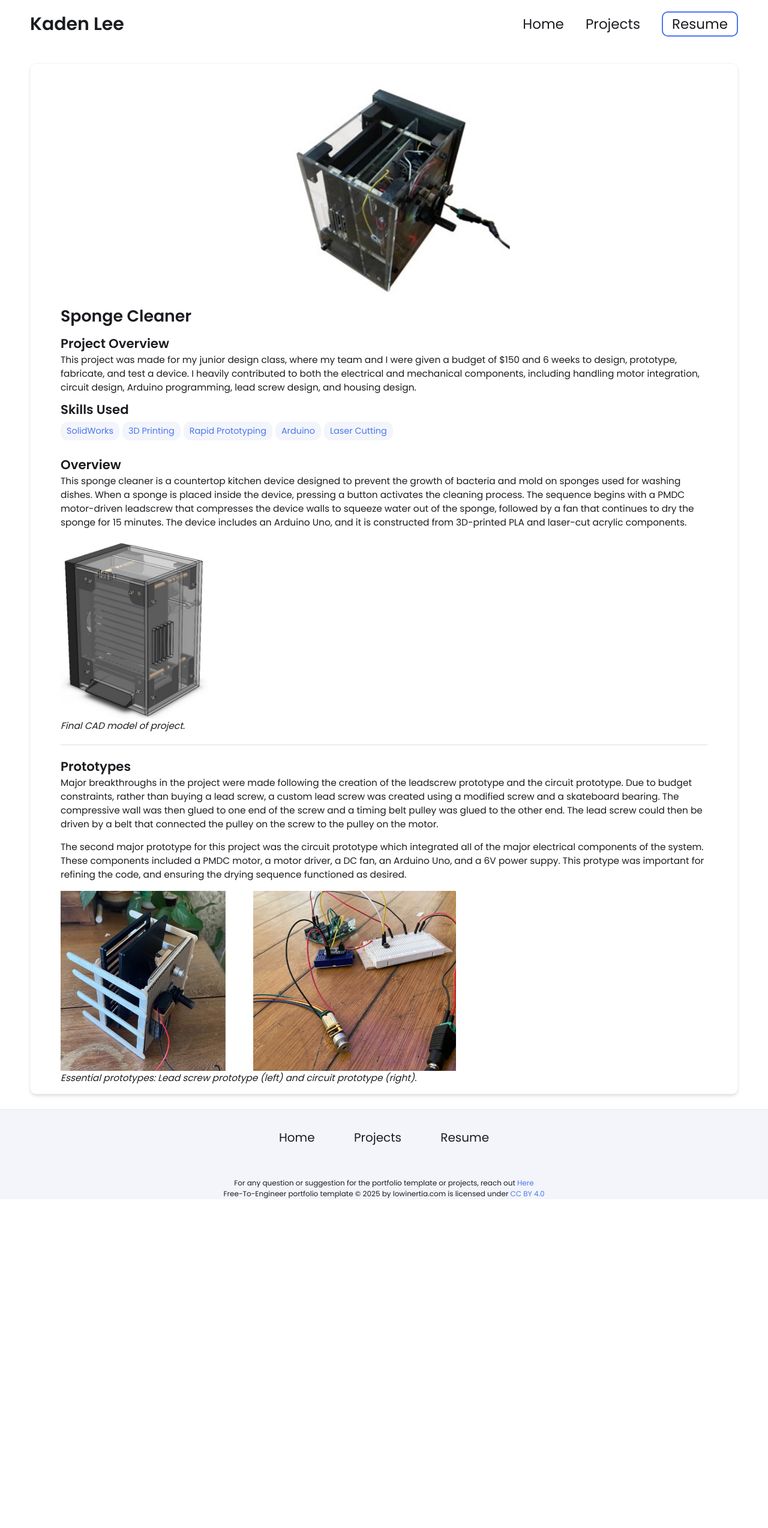
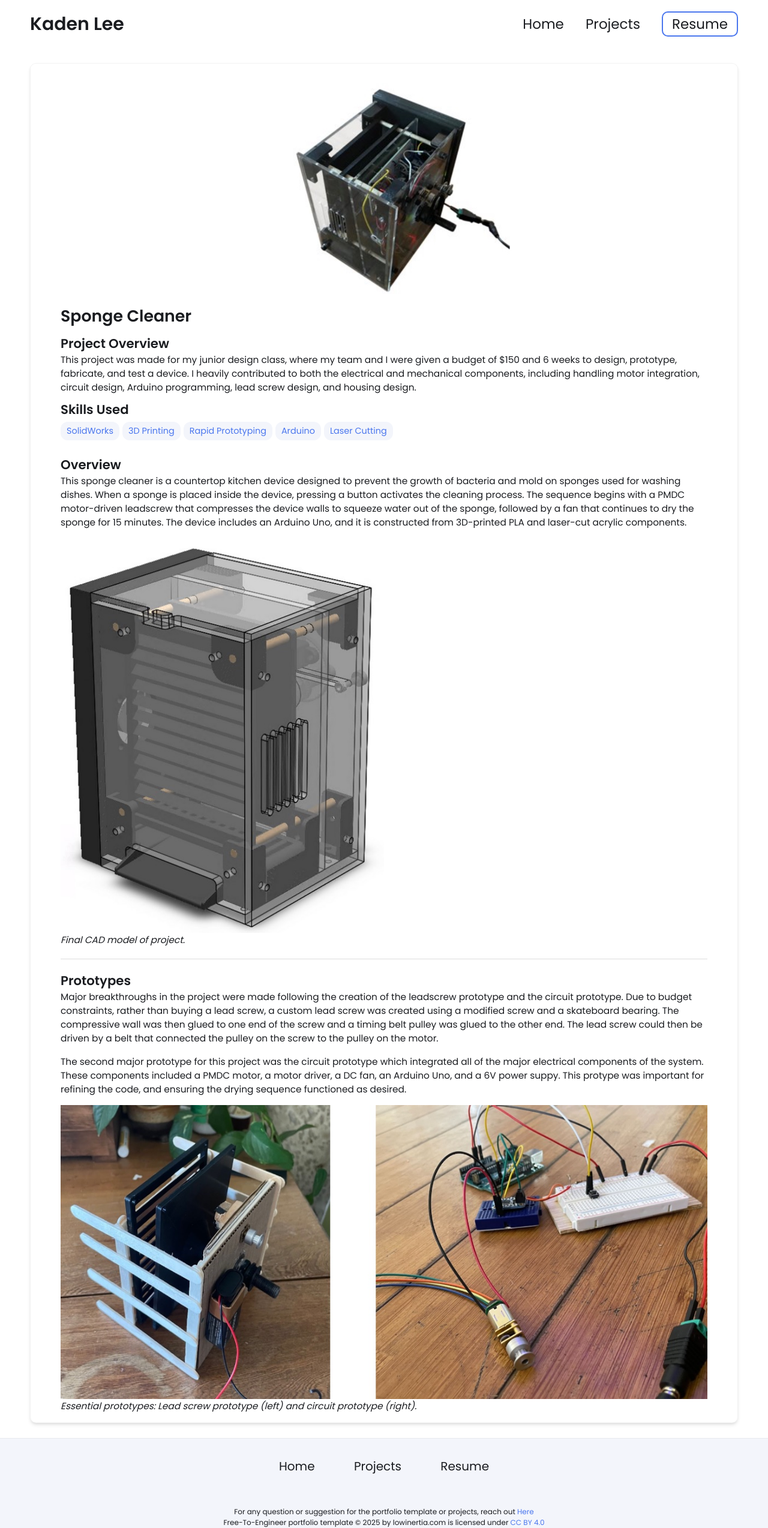
Before and after one commit to klee-eng/klee-eng.github.io, a Jekyll site: the page built from _projects/Sponge Cleaner/index.md, in a window 1280 px wide. Shown: the whole page at 60% size. Built offline with Jekyll 4.4.1, drawn with Linux system fonts in a browser that asks for light colours; before the commit the page ends 1999 px from its top, so only the background shows below that.

Commit message:
Update index.md

```diff
--- a/_projects/Sponge Cleaner/index.md
+++ b/_projects/Sponge Cleaner/index.md
@@ -16,7 +16,7 @@ main-image: /JuniorDesignProjectElongate.jpg
 This sponge cleaner is a countertop kitchen device designed to prevent the growth of bacteria and mold on sponges used for washing dishes. When a sponge is placed inside the device, pressing a button activates the cleaning process. The sequence begins with a PMDC motor-driven leadscrew that compresses the device walls to squeeze water out of the sponge, followed by a fan that continues to dry the sponge for 15 minutes. The device includes an Arduino Uno, and it is constructed from 3D-printed PLA and laser-cut acrylic components.
 
 <div style="display: flex; gap: 10px;">
-  <img src="/images-final/JuniorDesignCAD.jpeg" height="300" alt="Hub1">
+  <img src="/images-final/JuniorDesignCAD.jpeg" height="auto" width="50%" alt="Hub1">
 </div>
 
 <p><i>Final CAD model of project.</i></p>
@@ -29,7 +29,7 @@ Major breakthroughs in the project were made following the creation of the leads
 The second major prototype for this project was the circuit prototype which integrated all of the major electrical components of the system. These components included a PMDC motor, a motor driver, a DC fan, an Arduino Uno, and a 6V power suppy. This protype was important for refining the code, and ensuring the drying sequence functioned as desired.
 
 <div style="display: flex; gap: 10px;">
-  <img src="/images-final/JuniorDesignPrototypes.jpg" height="300" alt="Hub1">
+  <img src="/images-final/JuniorDesignPrototypes.jpg" height="auto" width="100%" alt="Hub1">
 </div>
 
 <p><i>Essential prototypes: Lead screw prototype (left) and circuit prototype (right).</i></p>
```
